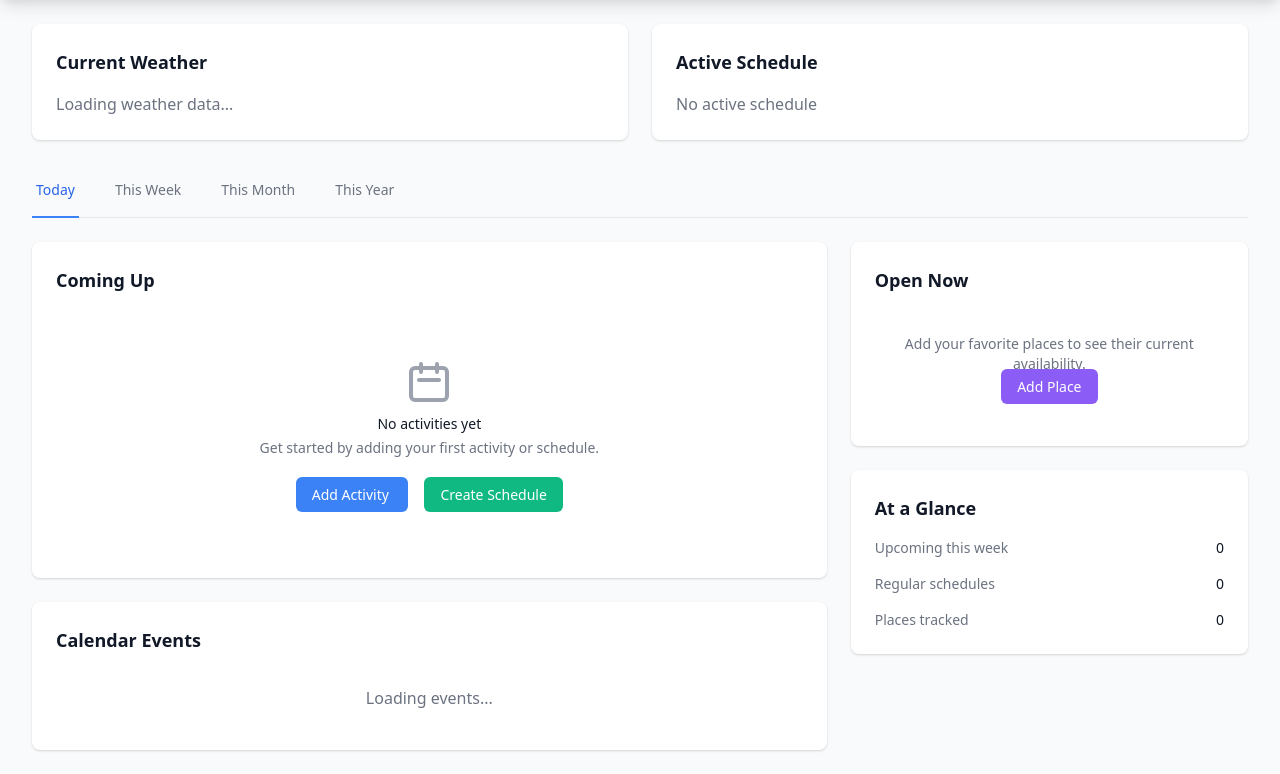
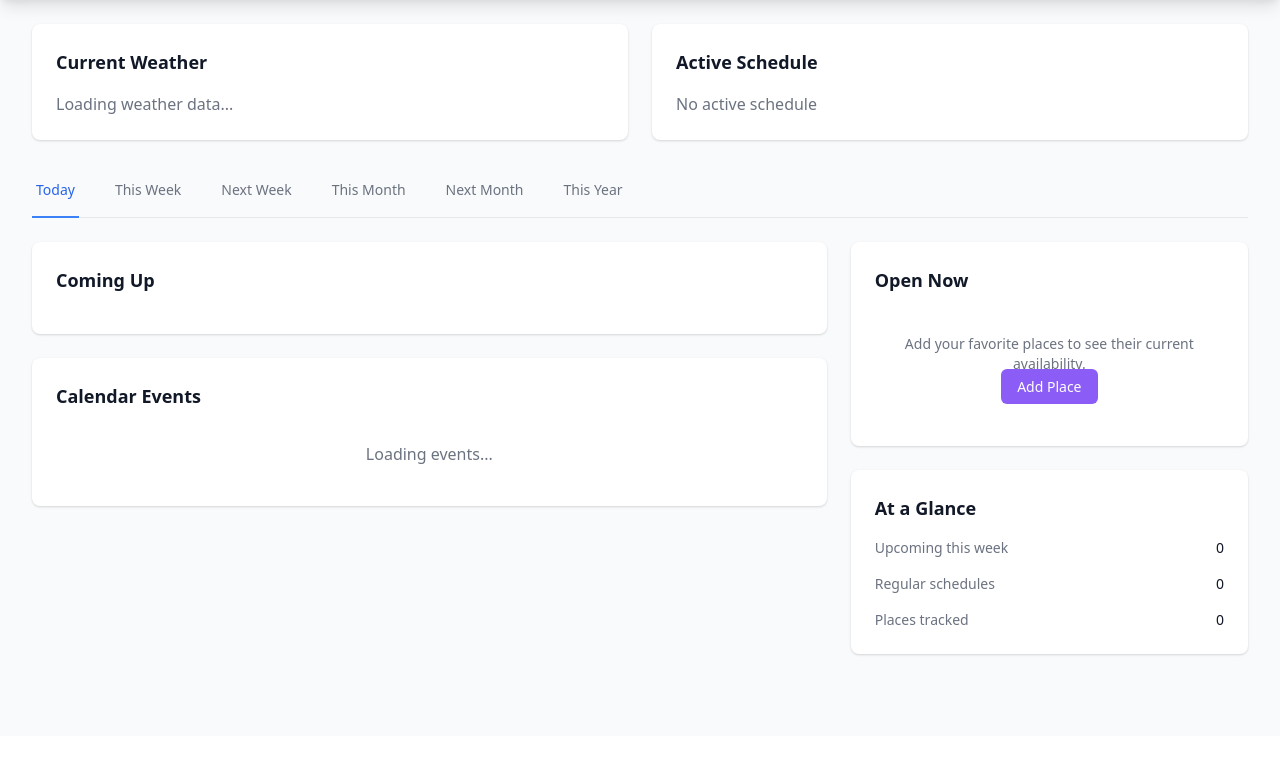
Before and after one commit to tomhallmain/tagesform, a Flask app: template app/templates/index.html in a window 1280 px wide. Shown: the part 64-838 px from the top of the page. After the commit the page ends 720 px from the top, so only its background shows below. Run offline with Flask 3, Linux system fonts and the light colour scheme; the template is opened without the code that fills it, so the values that code supplies are empty; parts of the project's set-up code (start-up, migrations or seed data) failed here and were passed over.

Commit message:
Move dashboard Coming Up section data to integration service, Add Next Week and Next Month periods

```diff
--- a/app/templates/index.html
+++ b/app/templates/index.html
@@ -47,9 +47,6 @@
                         {% if dashboard_data.schedule.start_time %}
                         <p>Active: {{ dashboard_data.schedule.start_time }} - {{ dashboard_data.schedule.end_time }}</p>
                         {% endif %}
-                        {% if dashboard_data.schedule.shutdown_time %}
-                        <p>Shutdown at: {{ dashboard_data.schedule.shutdown_time }}</p>
-                        {% endif %}
                     </div>
                 </div>
                 {% else %}
@@ -62,14 +59,20 @@
     <!-- Time Horizon Tabs -->
     <div class="border-b border-gray-200 mb-6">
         <nav class="-mb-px flex space-x-8" aria-label="Time horizons">
-            <button class="border-blue-500 text-blue-600 whitespace-nowrap py-4 px-1 border-b-2 font-medium text-sm" id="tab-today">
+            <button class="border-blue-500 text-blue-600 whitespace-nowrap py-4 px-1 border-b-2 font-medium text-sm" id="tab-day">
                 Today
             </button>
             <button class="border-transparent text-gray-500 hover:text-gray-700 hover:border-gray-300 whitespace-nowrap py-4 px-1 border-b-2 font-medium text-sm" id="tab-week">
                 This Week
             </button>
+            <button class="border-transparent text-gray-500 hover:text-gray-700 hover:border-gray-300 whitespace-nowrap py-4 px-1 border-b-2 font-medium text-sm" id="tab-next-week">
+                Next Week
+            </button>
             <button class="border-transparent text-gray-500 hover:text-gray-700 hover:border-gray-300 whitespace-nowrap py-4 px-1 border-b-2 font-medium text-sm" id="tab-month">
                 This Month
+            </button>
+            <button class="border-transparent text-gray-500 hover:text-gray-700 hover:border-gray-300 whitespace-nowrap py-4 px-1 border-b-2 font-medium text-sm" id="tab-next-month">
+                Next Month
             </button>
             <button class="border-transparent text-gray-500 hover:text-gray-700 hover:border-gray-300 whitespace-nowrap py-4 px-1 border-b-2 font-medium text-sm" id="tab-year">
                 This Year
@@ -85,12 +88,12 @@
                 <h2 class="text-lg font-semibold text-gray-900 mb-4">Coming Up</h2>
                 <div class="space-y-4" id="activities-list">
                     <!-- Empty state -->
-                    <div class="text-center py-12" id="empty-state">
+                    <div class="text-center py-12" id="empty-state" style="display: none;">
                         <svg class="mx-auto h-12 w-12 text-gray-400" fill="none" stroke="currentColor" viewBox="0 0 24 24">
                             <path stroke-linecap="round" stroke-linejoin="round" stroke-width="2" d="M8 7V3m8 4V3m-9 8h10M5 21h14a2 2 0 002-2V7a2 2 0 00-2-2H5a2 2 0 00-2 2v12a2 2 0 002 2z" />
                         </svg>
-                        <h3 class="mt-2 text-sm font-medium text-gray-900">No activities yet</h3>
-                        <p class="mt-1 text-sm text-gray-500">Get started by adding your first activity or schedule.</p>
+                        <h3 class="mt-2 text-sm font-medium text-gray-900">No activities for this period</h3>
+                        <p class="mt-1 text-sm text-gray-500">Add activities or schedules to see them here.</p>
                         <div class="mt-6 space-x-4">
                             <a href="{{ url_for('activities.add_activity') }}" class="bg-blue-500 text-white px-4 py-2 rounded-md text-sm font-medium hover:bg-blue-600">
                                 Add Activity
@@ -100,6 +103,8 @@
                             </a>
                         </div>
                     </div>
+                    <!-- Activities container -->
+                    <div id="activities-container"></div>
                 </div>
             </div>
 
@@ -155,22 +160,64 @@
 <script defer>
     console.log('Index page script loading...');
 
+    // Initialize dashboard data
+    const dashboard_data = {{ dashboard_data|tojson|safe }};
+
+    // Tab switching logic
+    document.querySelectorAll('[id^="tab-"]').forEach(tab => {
+        tab.addEventListener('click', () => {
+            // Remove active state from all tabs
+            document.querySelectorAll('[id^="tab-"]').forEach(t => {
+                t.classList.remove('border-blue-500', 'text-blue-600');
+                t.classList.add('border-transparent', 'text-gray-500');
+            });
+
+            // Add active state to clicked tab
+            tab.classList.remove('border-transparent', 'text-gray-500');
+            tab.classList.add('border-blue-500', 'text-blue-600');
+
+            // Get timeframe from tab id
+            const timeframe = tab.id.replace('tab-', '');
+            console.log('Switching to timeframe:', timeframe);
+            displayActivities(timeframe);
+            fetchCalendarEvents(timeframe);
+        });
+    });
+
     // Fetch and display activities
-    async function fetchActivities(timeframe = 'day') {
-        try {
-            const response = await fetch(`/api/activities?timeframe=${timeframe}`);
-            const activities = await response.json();
+    function displayActivities(timeframe = 'day') {
+        // Map tab IDs to API timeframes
+        const timeframeMap = {
+            'day': 'day',
+            'week': 'week',
+            'next-week': 'next_week',
+            'month': 'month',
+            'next-month': 'next_month',
+            'year': 'year'
+        };
+
+        const apiTimeframe = timeframeMap[timeframe];
+        const activities = dashboard_data.activities[apiTimeframe];
+
         const activitiesList = document.getElementById('activities-list');
         const emptyState = document.getElementById('empty-state');
+        const activitiesContainer = document.getElementById('activities-container');
 
-            if (activities.length === 0) {
+        if (!activitiesList || !emptyState || !activitiesContainer) {
+            console.error('Required elements not found');
+            return;
+        }
+
+        if (!activities || activities.length === 0) {
             emptyState.style.display = 'block';
+            activitiesContainer.style.display = 'none';
             return;
         }
 
         emptyState.style.display = 'none';
-            activitiesList.innerHTML = activities.map(activity => `
-                <div class="flex items-center justify-between p-4 bg-gray-50 rounded-lg">
+        activitiesContainer.style.display = 'block';
+        activitiesContainer.innerHTML = activities.map(activity => `
+            <div class="flex items-center justify-between p-4 bg-gray-50 rounded-lg mb-2">
                 <div class="flex items-center">
                     <div class="ml-3">
                         <p class="text-sm font-medium text-gray-900">${activity.title}</p>
@@ -182,7 +229,6 @@
                             <div class="mt-1 text-xs text-gray-500">
                                 ${activity.schedule_details.start_time ? `Start: ${activity.schedule_details.start_time}` : ''}
                                 ${activity.schedule_details.end_time ? ` • End: ${activity.schedule_details.end_time}` : ''}
-                                    ${activity.schedule_details.shutdown_time ? ` • Shutdown: ${activity.schedule_details.shutdown_time}` : ''}
                             </div>
                         ` : ''}
                     </div>
@@ -205,9 +251,6 @@
                 </div>
             </div>
         `).join('');
-        } catch (error) {
-            console.error('Error fetching activities:', error);
-        }
     }
 
     // Fetch and display available entities
@@ -310,28 +353,6 @@
         }
     }
 
-    // Tab handling
-    document.querySelectorAll('[id^="tab-"]').forEach(tab => {
-        tab.addEventListener('click', (e) => {
-            // Remove active state from all tabs
-            document.querySelectorAll('[id^="tab-"]').forEach(t => {
-                t.classList.remove('border-blue-500', 'text-blue-600');
-                t.classList.add('border-transparent', 'text-gray-500');
-            });
-
-            // Add active state to clicked tab
-            tab.classList.remove('border-transparent', 'text-gray-500');
-            tab.classList.add('border-blue-500', 'text-blue-600');
-
-            // Get timeframe from tab ID
-            const timeframe = tab.id.replace('tab-', '');
-
-            // Fetch data for the selected timeframe
-            fetchActivities(timeframe);
-            fetchCalendarEvents(timeframe);
-        });
-    });
-
     // Fetch weather data
     async function fetchWeather() {
         try {
@@ -415,10 +436,10 @@
         }
     }
 
-    // Initial data load
+    // Initial display
     document.addEventListener('DOMContentLoaded', () => {
-        console.log('DOM loaded in index page - fetching initial data');
-        fetchActivities('day');
+        console.log('DOM loaded in index page - displaying initial data');
+        displayActivities('day');
         fetchCalendarEvents('day');
         fetchAvailableEntities();
         fetchStats();
@@ -431,19 +452,10 @@
         setInterval(fetchWeather, 1200000); // 20 minutes
     }, 1200000);
 
-    // Other updates - every 5 minutes
+    // Updates - every 5 minutes
     setTimeout(() => {
-        fetchActivities(document.querySelector('.border-blue-500').id.replace('tab-', ''));
-        fetchCurrentSchedule();
-        fetchCalendarEvents(document.querySelector('.border-blue-500').id.replace('tab-', ''));
-        fetchStats();
-        // Set up recurring updates for other data
-        setInterval(() => {
-            fetchActivities(document.querySelector('.border-blue-500').id.replace('tab-', ''));
-            fetchCurrentSchedule();
-            fetchCalendarEvents(document.querySelector('.border-blue-500').id.replace('tab-', ''));
-            fetchStats();
-        }, 300000);
+        // Refresh the page to get new dashboard data
+        window.location.reload();
     }, 300000);
 
     // Entity updates - every 5 minutes
```
Also changed, not shown: app/routes/activities.py (+0 -57 lines), app/services/integration_service.py (+92 -2 lines). Lines whose indentation alone changed are shown as unchanged.
